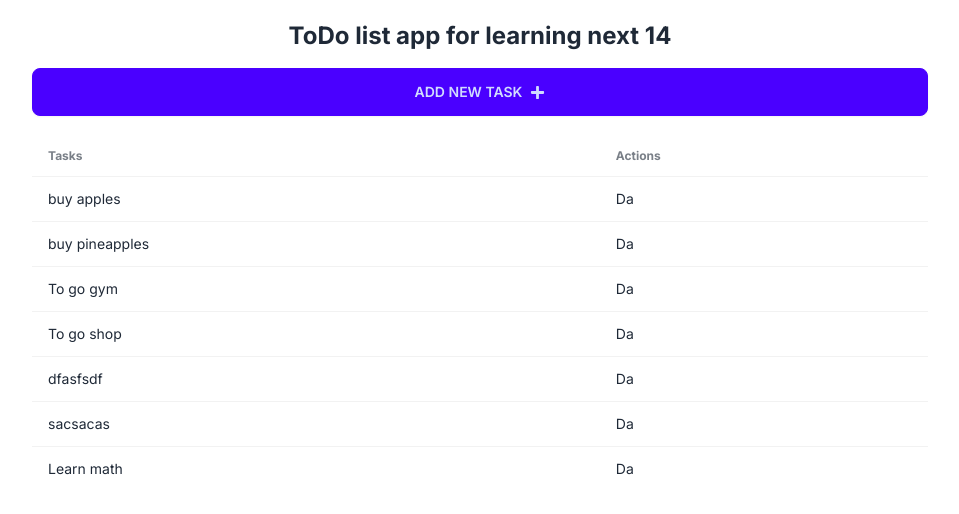
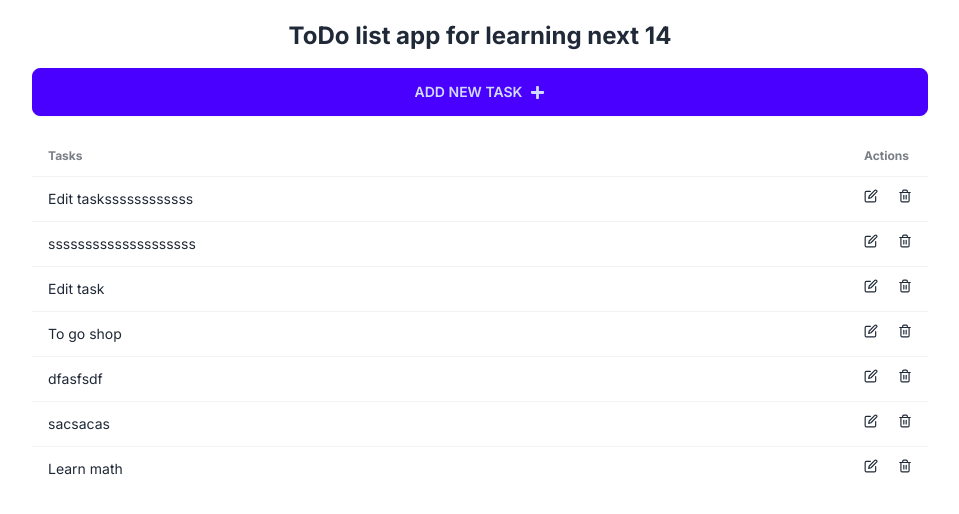
Before and after one commit to Saedddd/TodoApp, a Next.js app: page / in a window 1280 px wide. Shown: the top 514 px of the page, without its empty margins (160-1119 px from the left). Built offline with nearby package versions, Linux system fonts and the light colour scheme; data requests are answered from the project's data file.

Commit message:
Add edit to do list

```diff
--- a/src/shared/api/TaskApi.ts
+++ b/src/shared/api/TaskApi.ts
@@ -21,3 +21,15 @@ export const addTodo = async (todo: ITask): Promise<ITask> =>{
     const newTodo = await res.json();
     return newTodo;
 }
+
+export const editTodo = async (todo: ITask): Promise<ITask> =>{
+    const res = await fetch(`${baseUrl}/tasks/${todo.id}`, {
+        method: 'PUT',
+        headers: {
+            'Content-Type': 'application/json'
+        },
+        body: JSON.stringify(todo)
+    });
+    const updatedTodo = await res.json();
+    return updatedTodo;
+}
--- a/src/shared/data/todos.json
+++ b/src/shared/data/todos.json
@@ -2,15 +2,15 @@
   "tasks": [
     {
       "id": "1",
-      "text": "buy apples"
+      "text": "Edit taskssssssssssss"
     },
     {
       "id": "2",
-      "text": "buy pineapples"
+      "text": "ssssssssssssssssssss"
     },
     {
       "id": "3",
-      "text": "To go gym"
+      "text": "Edit task"
     },
     {
       "id": "3",
--- a/src/widgets/Tasks/ui/Tasks.tsx
+++ b/src/widgets/Tasks/ui/Tasks.tsx
@@ -1,12 +1,69 @@
-import React from 'react'
+'use client'
+
+
+import React, { FormEventHandler, useState } from 'react'
 import { TaskProps } from '../types'
 
+import { FiEdit } from "react-icons/fi";
+import { FiTrash2 } from "react-icons/fi";
+
+import Modal from '@/entities/Modal/Modal';
+import { editTodo } from '@/shared/api/TaskApi';
+
 const Tasks:React.FC<TaskProps> = ({tasks}) => {
+  const [modalOpen, setModalOpen]  = useState<boolean>(false);
+  const [todoDelete, setTodoDelete] = useState<boolean>(false);
+  const [todoEdit, setTodoEdit] = useState<string>(tasks.text);
+
+
+  const handleSubmitEditToDo: FormEventHandler<HTMLFormElement> = async (e) =>{
+    e.preventDefault();
+
+    await editTodo({
+      id: tasks.id,
+      text: todoEdit,
+    })
+
+    setTodoEdit('');
+    setModalOpen(false);
+  }
+
+
   return (
     <>
          <tr key={tasks.id}>
-            <td>{tasks.text}</td>
-            <td>Da</td>
+            <td className='w-full'>{tasks.text}</td>
+            <td className='flex gap-5 cursor-pointer'>
+              <FiEdit onClick={()=> setModalOpen(true)} />
+
+              <Modal
+                modalOpen = {modalOpen}
+                onClose={()=> setModalOpen(false)}>
+
+                <form onSubmit={handleSubmitEditToDo}>
+                  <label>
+                      Edit task
+                      <div className="modal-action">
+
+                          <input
+                            value={todoEdit}
+                            onChange={(e) => setTodoEdit(e.target.value)}
+                            type="text"
+                            placeholder="Type here"
+                            className="input input-bordered input-primary w-full"
+                          />
+
+                          <button type='submit' className='btn'>Submit</button>
+
+
+                      </div>
+                  </label>
+                </form>
+
+              </Modal>
+
+              <FiTrash2 />
+            </td>
         </tr>
     </>
 
```
